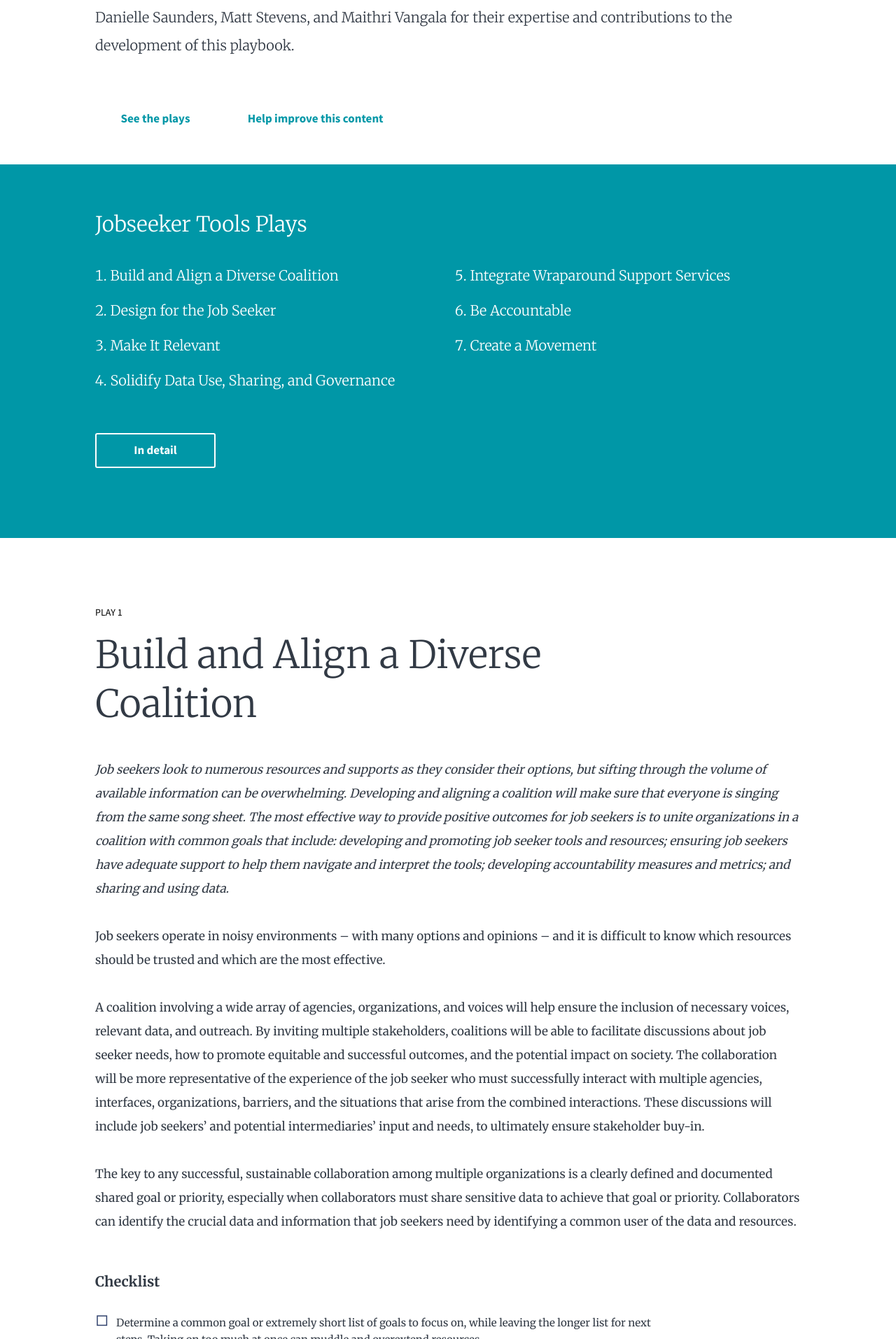
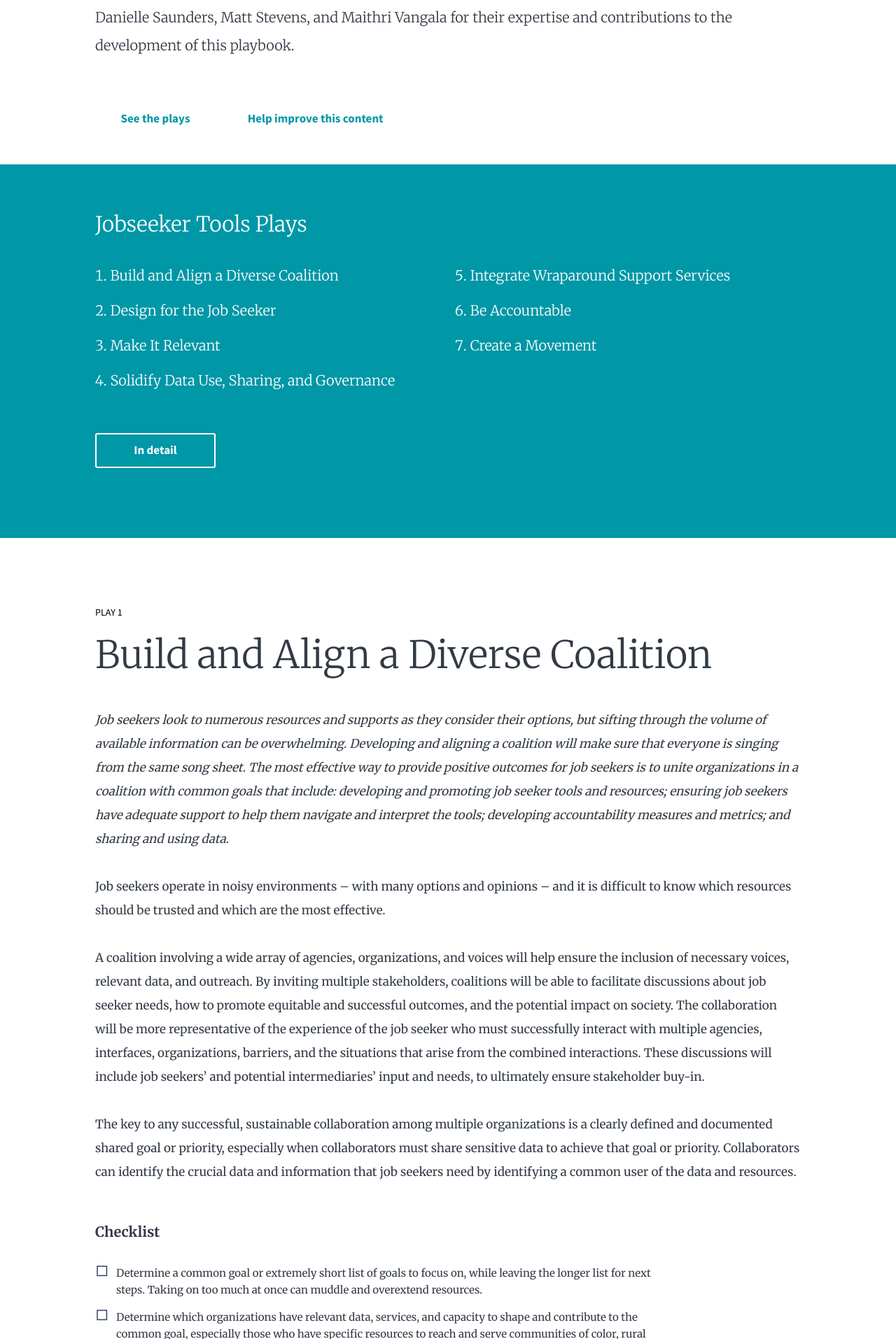
Before and after one commit to brighthive/playbooks, a Jekyll site: the page built from jobseeker-tools/index.html, in a window 1280 px wide. Shown: the part 4486-6400 px from the top of the page at 70% size. Built offline with Jekyll 4.4.1, drawn with Linux system fonts in a browser that asks for light colours.

Commit message:
Widen titles

```diff
--- a/assets/_sass/styles.scss
+++ b/assets/_sass/styles.scss
@@ -472,7 +472,7 @@ $slimmer: new-breakpoint(min-width 641px max-width 980px 12);
 
   #plays, #techfar {
     h2, h3 {
-      @include span-columns(10);
+      @include span-columns(12);
     }
     h3 {
       // margin-top: 0px;
@@ -534,7 +534,7 @@ $slimmer: new-breakpoint(min-width 641px max-width 980px 12);
 
     @include media($slimmer) {
       h2, h3 {
-        @include span-columns(10);
+        @include span-columns(12);
       }
       p {
         @include span-columns(12);
```
